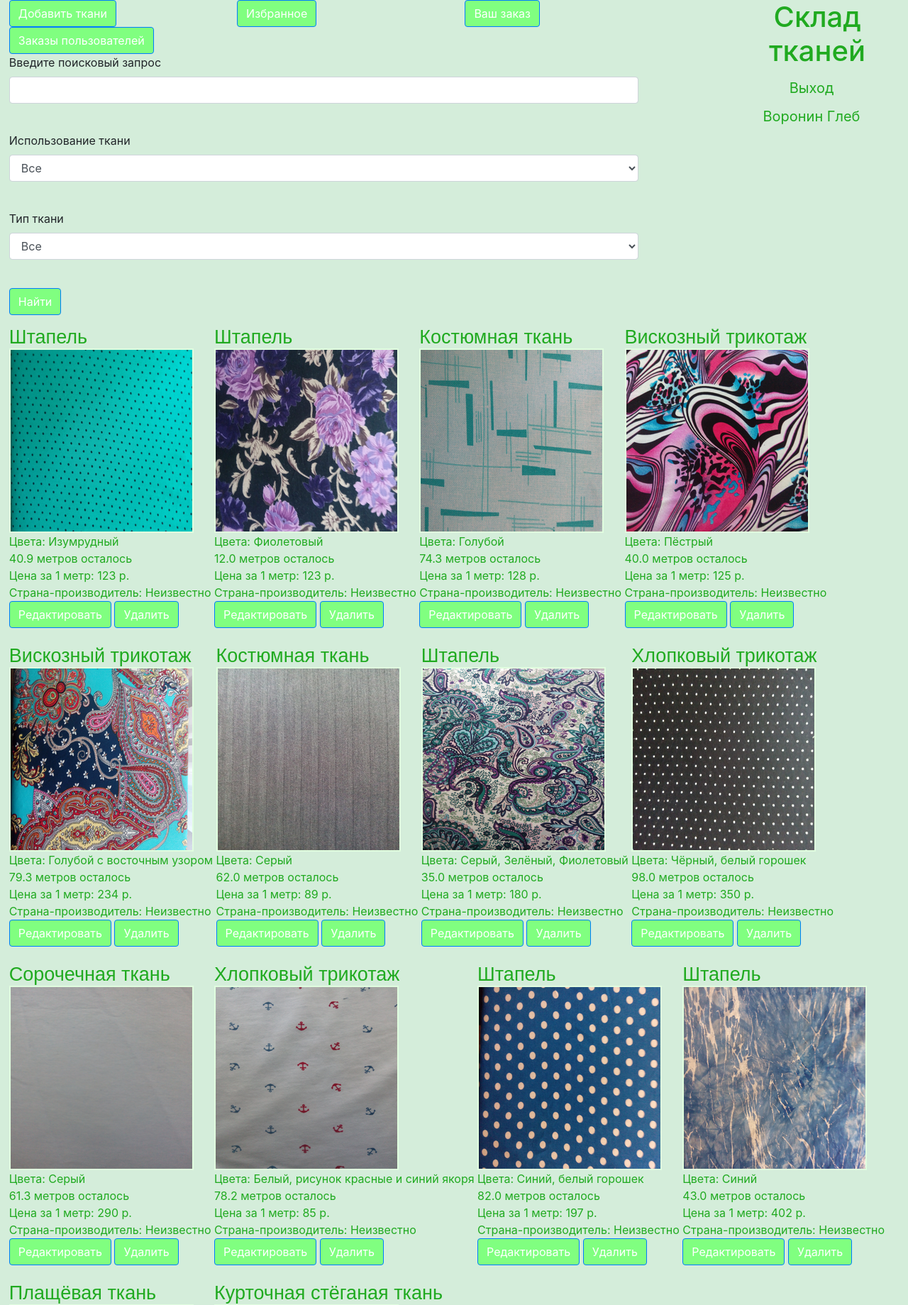
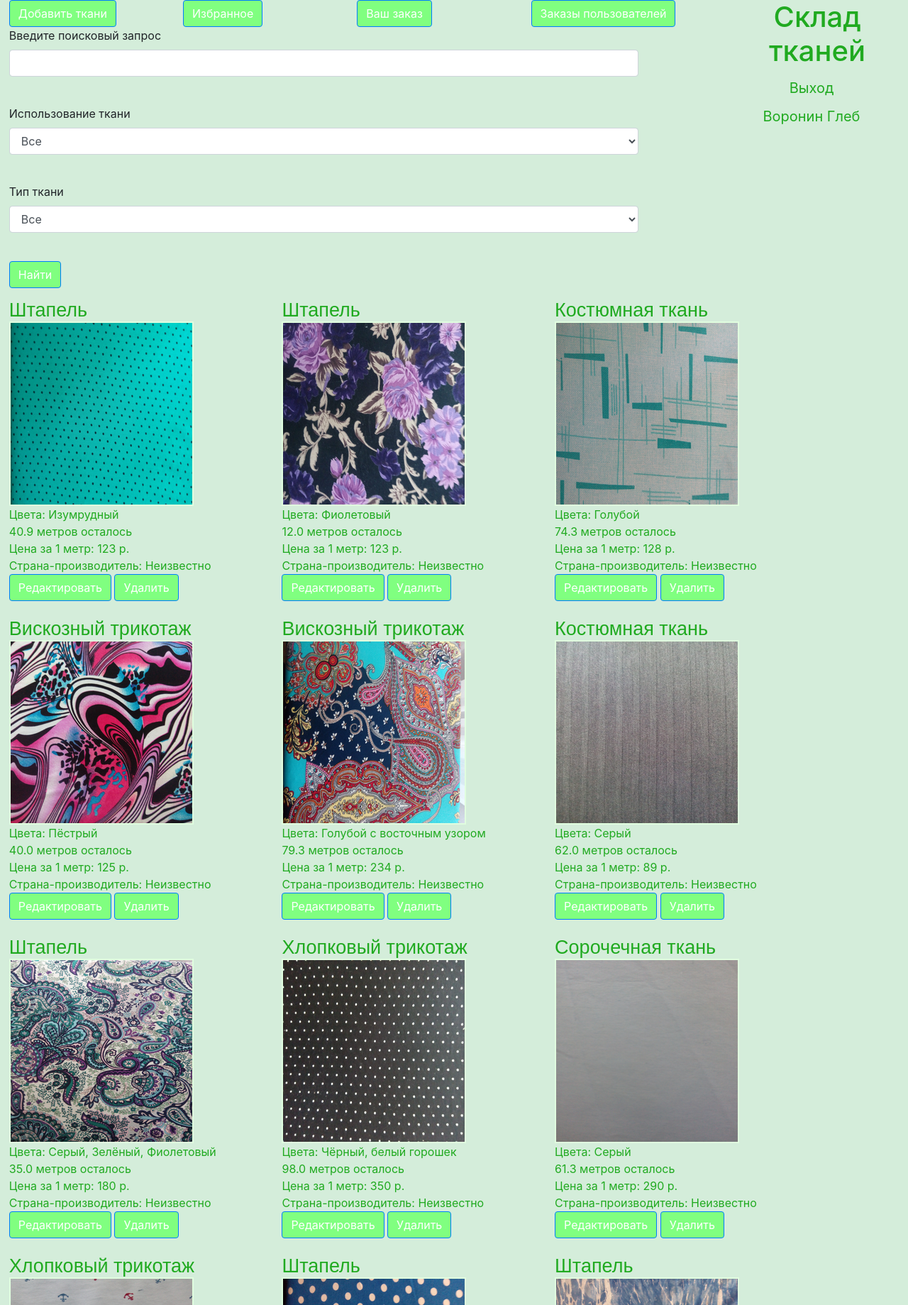
Before and after one commit to GlebVoronin/YandexWebServerProjectwithAPI, a Flask app: page / in a window 1280 px wide. Shown: the top 1839 px of the page at 71% size. Run offline with Flask 2, Linux system fonts and the light colour scheme; a user stored in the database is signed in; data comes from the database, SQL or seed files in the repository; data that the repository does not hold is empty; parts of the project's set-up code (start-up, migrations or seed data) failed here and were passed over; some libraries are stand-ins or nearby versions.

Commit message:
Some bug fixes

```diff
--- a/static/css/style_v39.css
+++ b/static/css/style_v40.css
@@ -64,12 +64,13 @@ a:active {
   border: 2px solid #e0fddf;
 }
 li {
-  width: 25%;
+  width: 19%;
   display: inline-block;
 }
 .btn-primary{
   background-color: #80ff80;
 }
 #Cloth {
+  width: 30%;
   display: inline-block;
 }
--- a/templates/base_without_auth_block.html
+++ b/templates/base_without_auth_block.html
@@ -8,7 +8,7 @@
           crossorigin="anonymous">
     <link rel="stylesheet"
           type="text/css"
-          href="../static/css/style_v39.css"/>
+          href="../static/css/style_v40.css"/>
     <title>{{ title }}</title>
 </head>
 <body>
```
Also changed, not shown: 1 other file.
